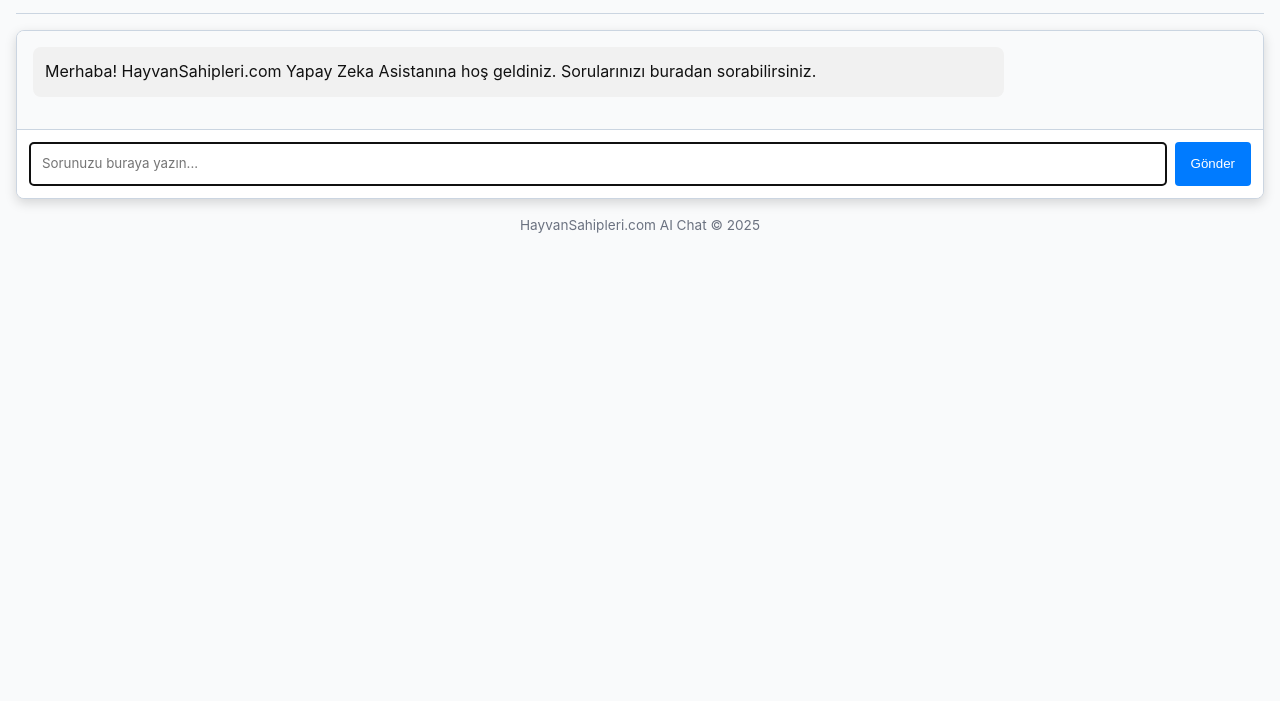
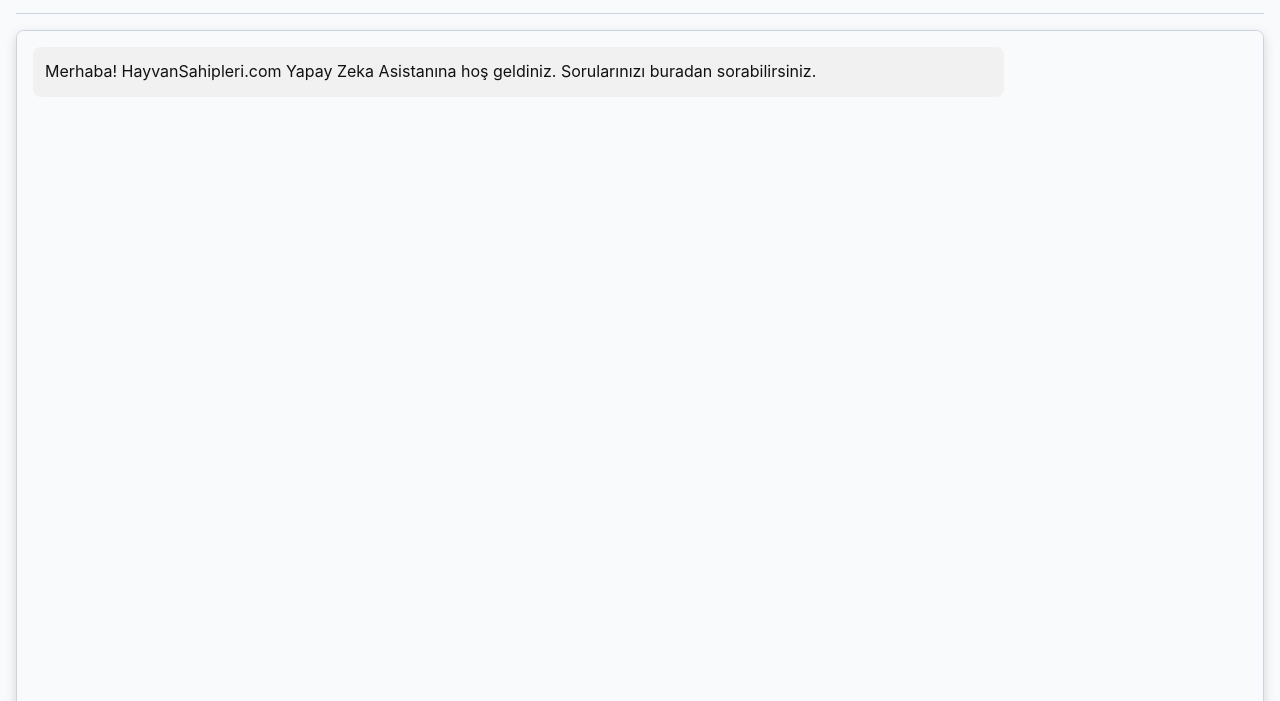
Before and after one commit to digiuzman/llm-chat-app-template, a website: page public/index.html in a window 1280 px wide. Shown: the part 99-800 px from the top of the page. Drawn offline with Linux system fonts and the light colour scheme.

Commit message:
Set minimum height of index.html to 800px

```diff
--- a/public/index.html
+++ b/public/index.html
@@ -52,7 +52,7 @@
         flex-direction: column;
         width: 100%;       /* Forum içerik genişliğine uyum */
         max-width: 100%;   /* Kısıtlamayı kaldır */
-        min-height: 100%;
+        min-height: 800px;
         border: 1px solid var(--border-color);
         border-radius: 8px;
         overflow: hidden;
```
